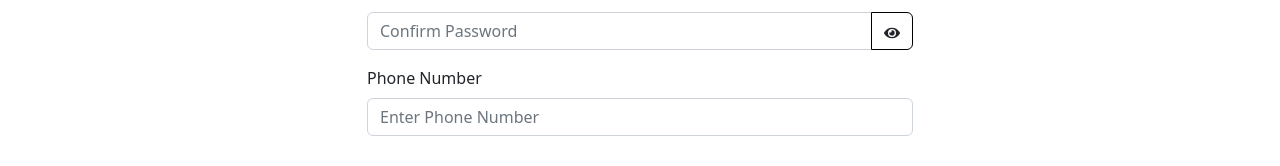
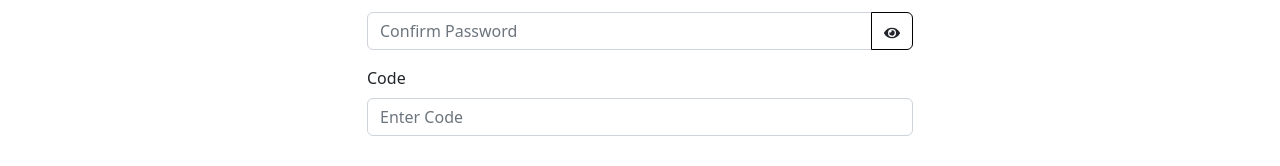
Before and after one commit to shebibovic/TS-ExamRegister, a React (Create React App) app in the folder exam-portal-frontend/: page /register in a window 1280 px wide. Shown: the part 484-650 px from the top of the page. Built offline with nearby package versions, Linux system fonts and the light colour scheme.

Commit message:
init commit

```diff
--- a/exam-portal-frontend/src/pages/RegisterPage.js
+++ b/exam-portal-frontend/src/pages/RegisterPage.js
@@ -15,7 +15,7 @@ const RegisterPage = () => {
   const [username, setUsername] = useState("");
   const [password, setPassword] = useState("");
   const [confirmPassword, setConfirmPassword] = useState("");
-  const [phoneNumber, setPhoneNumber] = useState("");
+  const [code, setCode] = useState("");
   const [showPassword, setShowPassword] = useState(false);
   const [passwordType, setPasswordType] = useState("password");
   const [showConfirmPassword, setShowConfirmPassword] = useState(false);
@@ -52,7 +52,7 @@ const RegisterPage = () => {
       lastName: lastName,
       username: username,
       password: password,
-      phoneNumber: phoneNumber,
+      code: code,
     };
     register(dispatch, user).then((data) => {
       if (data.type === authConstants.USER_REGISTER_SUCCESS) {
@@ -143,14 +143,14 @@ const RegisterPage = () => {
           </InputGroup>
         </Form.Group>
 
-        <Form.Group className="my-3" controlId="phoneNumber">
-          <Form.Label>Phone Number</Form.Label>
+        <Form.Group className="my-3" controlId="code">
+          <Form.Label>Code</Form.Label>
           <Form.Control
-            type="tel"
-            placeholder="Enter Phone Number"
-            value={phoneNumber}
+            type="text"
+            placeholder="Enter Code"
+            value={code}
             onChange={(e) => {
-              setPhoneNumber(e.target.value);
+              setCode(e.target.value);
             }}
           ></Form.Control>
         </Form.Group>
```
Also changed, not shown: 1 other file (tests, documents, lock files or other folders).
